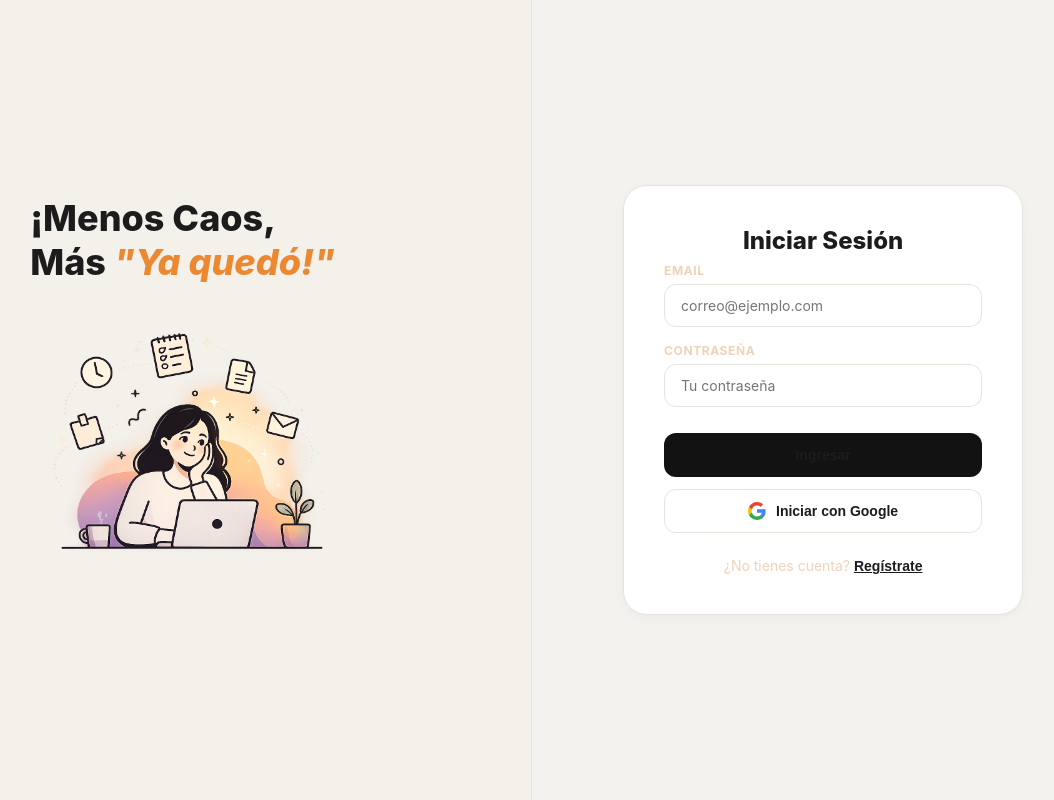
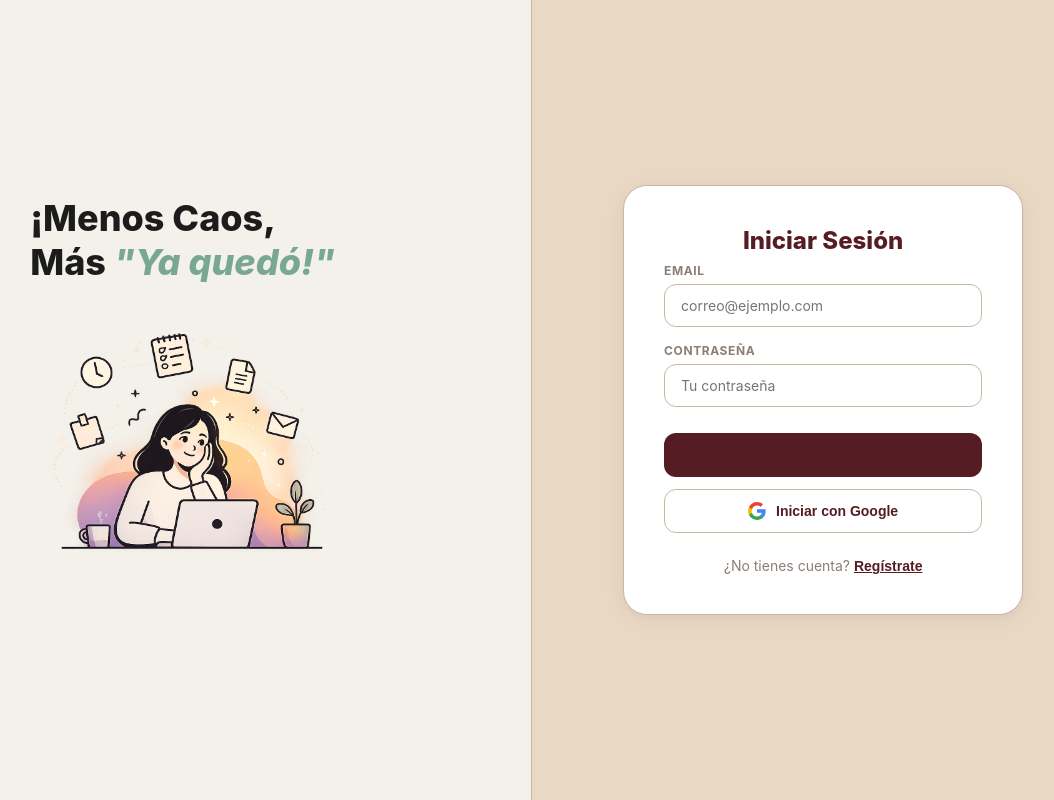
Before and after one commit to ferposadagarcia-maker/MateCod-ToDo-App, a React (Vite) app: page /login in a window 1280 px wide. Shown: the whole page, without its empty margins (166-1220 px from the left). Built offline with nearby package versions, Linux system fonts and the light colour scheme; no server answers.

Commit message:
Cambio completo de plaeta de colores de la app

```diff
--- a/src/index.css
+++ b/src/index.css
@@ -1,18 +1,35 @@
 :root {
-  --bg-global: #f4f2ee;
+  --bg-global: #E8D8C4;
   --card-bg: #ffffff;
-  --text-main: #1c1c1c;
-  --text-muted: #efd3b8;
-  --border-color: #e6e4df;
-  --shadow-subtle: 0 4px 20px rgba(0, 0, 0, 0.02), 0 2px 6px rgba(0, 0, 0, 0.02);
-  --accent-black: #121212;
-  --accent-black-hover: #2d2d2d;
 
-  --priority-low: #ec8830;
+  --text-main: #561C24;
+  --text-muted: #8c7e77;
+
+  --border-color: #C7B7A3;
+  --shadow-subtle: 0 4px 25px rgba(86, 28, 36, 0.05), 0 2px 6px rgba(86, 28, 36, 0.03);
+
+  --accent-black: #561C24;
+  --accent-black-hover: #6D2932;
+
+  --priority-low: #78a890;
   --priority-medium: #e5be6b;
   --priority-high: #d26e5a;
 
   --font-sans: -apple-system, BlinkMacSystemFont, "Segoe UI", Roboto, "Helvetica Neue", Arial, sans-serif;
+}
+
+html.dark {
+  --bg-global: #1B1B1B;
+  --card-bg: #261c22;
+
+  --text-main: #E8D9C1;
+  --text-muted: #8c7e77;
+
+  --border-color: #3d2d37;
+  --shadow-subtle: 0 6px 30px rgba(0, 0, 0, 0.4), 0 4px 10px rgba(0, 0, 0, 0.2);
+
+  --accent-black: #D8A7B1;
+  --accent-black-hover: #E8D9C1;
 }
 
 html,
@@ -43,20 +60,7 @@ button,
 input,
 textarea,
 select {
-  transition: all 0.2s cubic-bezier(0.4, 0, 0.2, 1);
-}
-
-/* Modo Oscuro */
-html.dark {
-  --bg-global: #121212;
-  --card-bg: #4b433c;
-  --text-main: #f4f2ee;
-  --text-muted: #8e766b;
-  --border-color: #766153;
-  --shadow-subtle: 0 4px 20px rgba(0, 0, 0, 0.2), 0 2px 6px rgba(0, 0, 0, 0.1);
-
-  --accent-black: #ffffff;
-  --accent-black-hover: #e5e7eb;
+  transition: all 0.25s cubic-bezier(0.4, 0, 0.2, 1);
 }
 
 html.dark .task-title-text,
@@ -67,22 +71,22 @@ html.dark .widget-title,
 html.dark .form-label,
 html.dark .stat-number,
 html.dark .user-email {
-  color: #f4f2ee !important;
+  color: #E8D9C1 !important;/
 }
 
 html.dark .stat-label,
 html.dark .task-due-date-empty {
-  color: #8c8a85 !important;
+  color: #8c7e77 !important;
 }
 
 html.dark .login-submit-btn,
 html.dark .register-submit-btn,
 html.dark .form-submit-btn {
-  color: #121212 !important;
+  color: #1B1B1B !important;
 }
 
 html.dark .login-google-btn {
-  background-color: #1e1e1e !important;
+  background-color: #261c22 !important;
   border-color: var(--border-color) !important;
-  color: #f4f2ee !important;
+  color: #E8D9C1 !important;
 }
--- a/src/pages/DashboardPage.css
+++ b/src/pages/DashboardPage.css
@@ -43,7 +43,7 @@
 .logout-btn {
     background-color: transparent;
     border: 1px solid #d1d5db;
-    color: #4b5563;
+    color: #676b71;
     padding: 8px 16px;
     border-radius: 10px;
     font-size: 0.75rem;
```
